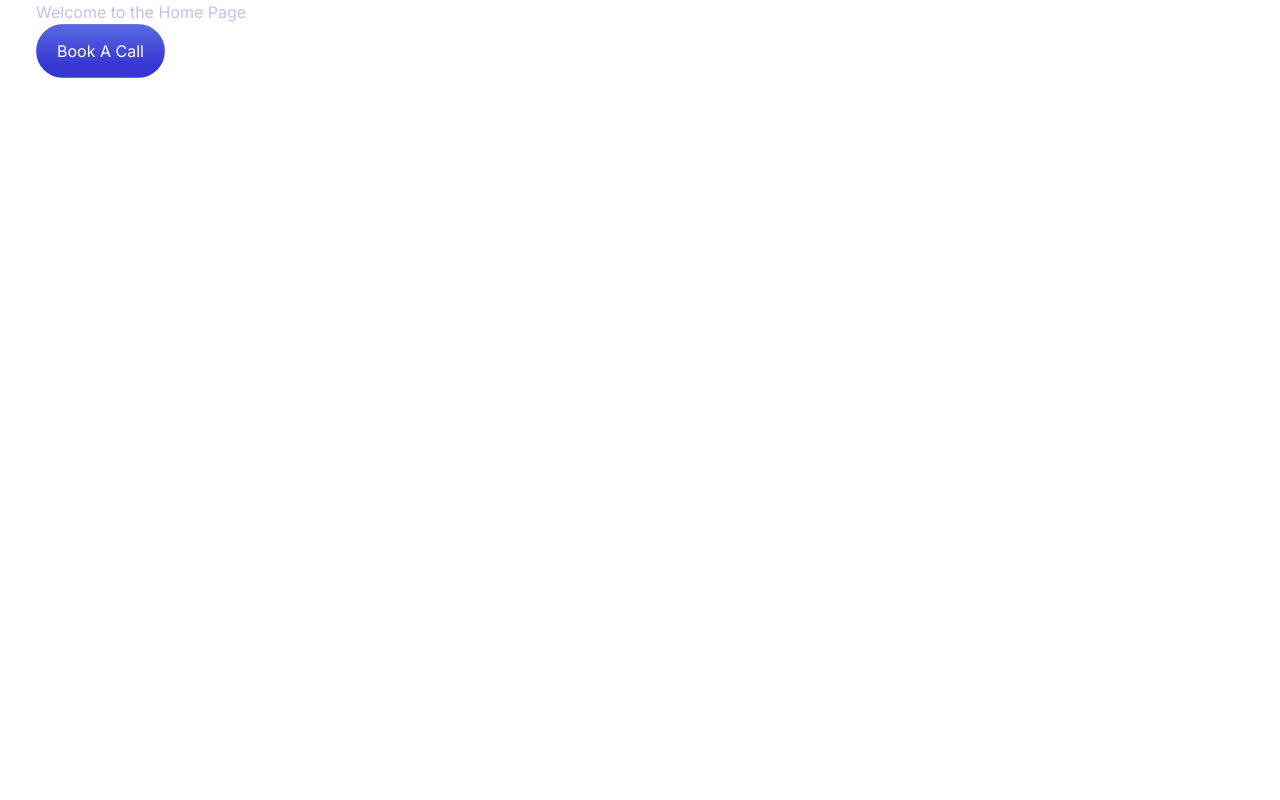
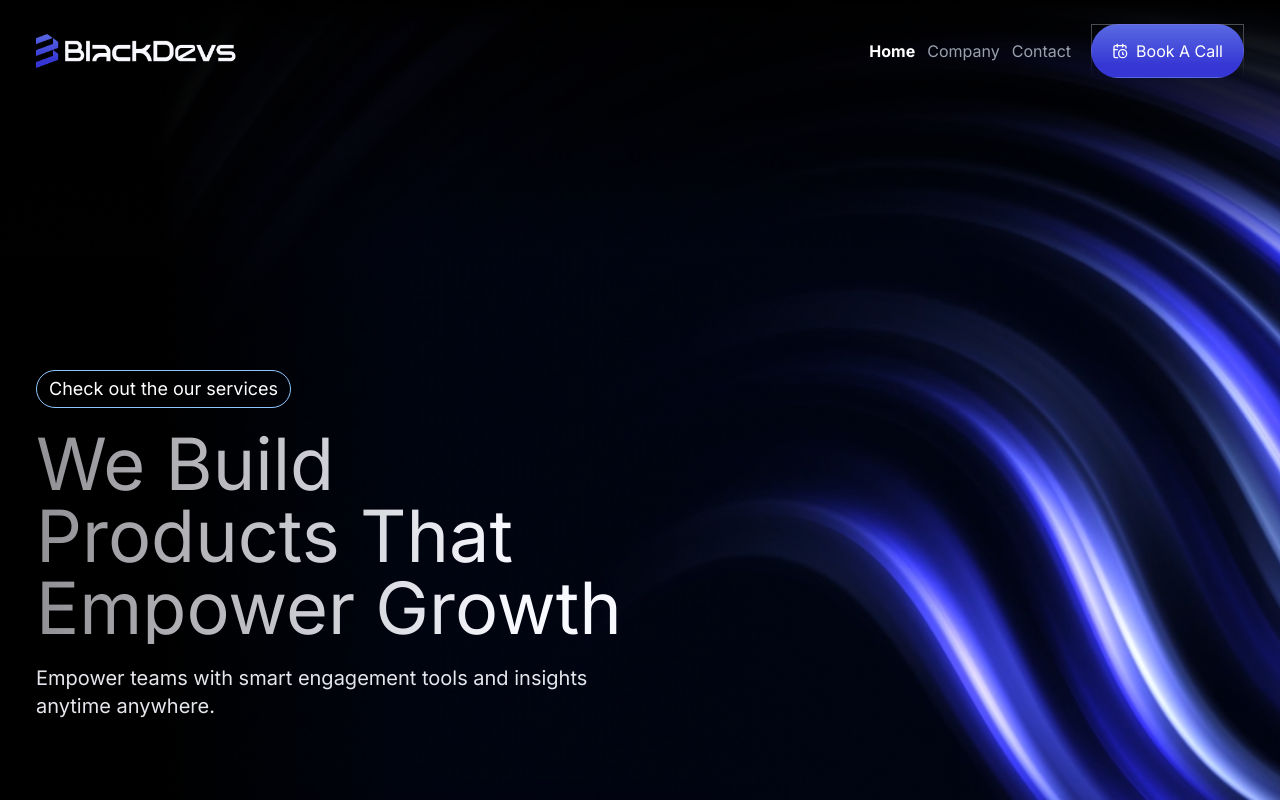
Before and after one commit to tonmoybosunia24/practise_project, a Next.js app: page / in a window 1280 px wide. Built offline with nearby package versions, Linux system fonts and the light colour scheme.

Commit message:
Hero Section Complete

```diff
--- a/app/page.jsx
+++ b/app/page.jsx
@@ -1,8 +1,9 @@
+import Hero from "@/components/Hero";
+
 export default function Home() {
   return (
-    <main className="container">
-      <h1 className="text-primary">Welcome to the Home Page</h1>
-      <button className="button">Book A Call</button>
+    <main>
+      <Hero></Hero>
     </main>
   );
 }
--- /dev/null
+++ b/components/Hero.jsx
@@ -0,0 +1,25 @@
+import NavBar from "./NavBar";
+import banner from '@/public/Banner/banner.png';
+
+const Hero = () => {
+  return (
+    <header className="w-full h-screen bg-cover bg-center bg-no-repeat flex flex-col justify-between text-white" style={{ backgroundImage: `url(${banner.src})` }}>
+
+      {/* ---------------------NavBar------------------- */}
+      <NavBar></NavBar>
+      {/* -----------------Hero-Content----------------- */}
+      <div className="container mb-20 space-y-5">
+        <p className="w-fit text-lg border border-blue-300 rounded-full px-3 py-1">Check out the our services</p>
+        <h3 className="text-7xl text-hero-gradient bg-clip-text text-transparent">
+          We Build <br />
+          Products That <br />
+          Empower Growth
+        </h3>
+        <p className="text-xl text-secondary">Empower teams with smart engagement tools and insights <br /> anytime anywhere.</p>
+      </div>
+
+    </header>
+  );
+};
+
+export default Hero;
--- /dev/null
+++ b/components/NavBar.jsx
@@ -0,0 +1,47 @@
+'use client';
+import logo from '@/public/Logo/Logo.png';
+import Image from 'next/image';
+import Link from 'next/link';
+import { usePathname } from 'next/navigation';
+import { LuCalendarClock } from "react-icons/lu";
+
+
+const NavBar = () => {
+
+  /* ----------------Get-Current-Pathname-------------- */
+  const pathName = usePathname();
+  /* ---------------------Nav-Links-------------------- */
+  const navLinks = [
+    { id: 1, name: "Home", path: "/" },
+    { id: 2, name: "Company", path: "/company" },
+    { id: 3, name: "Contact", path: "/contact" },
+  ];
+
+  return (
+    <nav className="container flex justify-between items-center py-6 text-white">
+
+      {/* ----------------Logo-Section---------------- */}
+      <div>
+        <Image className='' width={200} height={100} src={logo} alt="Logo" />
+      </div>
+      {/* ----------------Menu-Section---------------- */}
+      <div className='flex items-center gap-5'>
+        {/* -----------------Menu Links--------------- */}
+        <ul className='flex gap-3'>
+          {navLinks.map(link => (
+            <li key={link.id}>
+              <Link href={link?.path} className={pathName === link?.path ? 'font-bold text-white' : 'text-gray-400'}>
+                {link.name}
+              </Link>
+            </li>
+          ))}
+        </ul>
+        {/* ------------------- Button----------------- */}
+        <button className='flex items-center gap-2 button'><LuCalendarClock /> Book A Call</button>
+      </div>
+
+    </nav>
+  );
+};
+
+export default NavBar;
--- a/styles/globals.css
+++ b/styles/globals.css
@@ -10,16 +10,25 @@
   --color-foreground: var(--foreground);
   /* -----------------Color Palette--------------- */
   --color-primary: #BFC1E8;
+  --color-secondary: #E5E5EC;
 }
 
 @layer utilities {
+
   /* -------------Container Utilities------------- */
   .container {
     @apply px-5 md:px-9 lg:px-9 mx-auto w-full max-w-screen-2xl;
   }
+
   /* ----------Section Spacing Utilities---------- */
   .mt-section { @apply mt-8 md:mt-12 lg:mt-20; }
   .mt-section-lg { @apply mt-12 md:mt-20 lg:mt-32; }
+
+  /* -----------linear Gradient Heading----------- */
+  .text-hero-gradient {
+    background-image: linear-gradient(268.65deg, #F8F8FF 60.39%, rgba(248,248,255,0.48) 109.7%);
+  }
+
   /* --------------Button Utilities--------------- */
   .button {
     background: linear-gradient(180deg, #5969E2 0%, #3636D4 78.55%);
@@ -30,6 +39,7 @@
     border-radius: 100px;
     color: white;
   }
+
 }
 /* ---------------------Body----------------------- */
 body {
```
Also changed, not shown: package.json (+4 -3 lines), public/Banner/banner.png (renamed from public/Banner/Group 2147223735.png), 1 other file (tests, documents, lock files or other folders).
